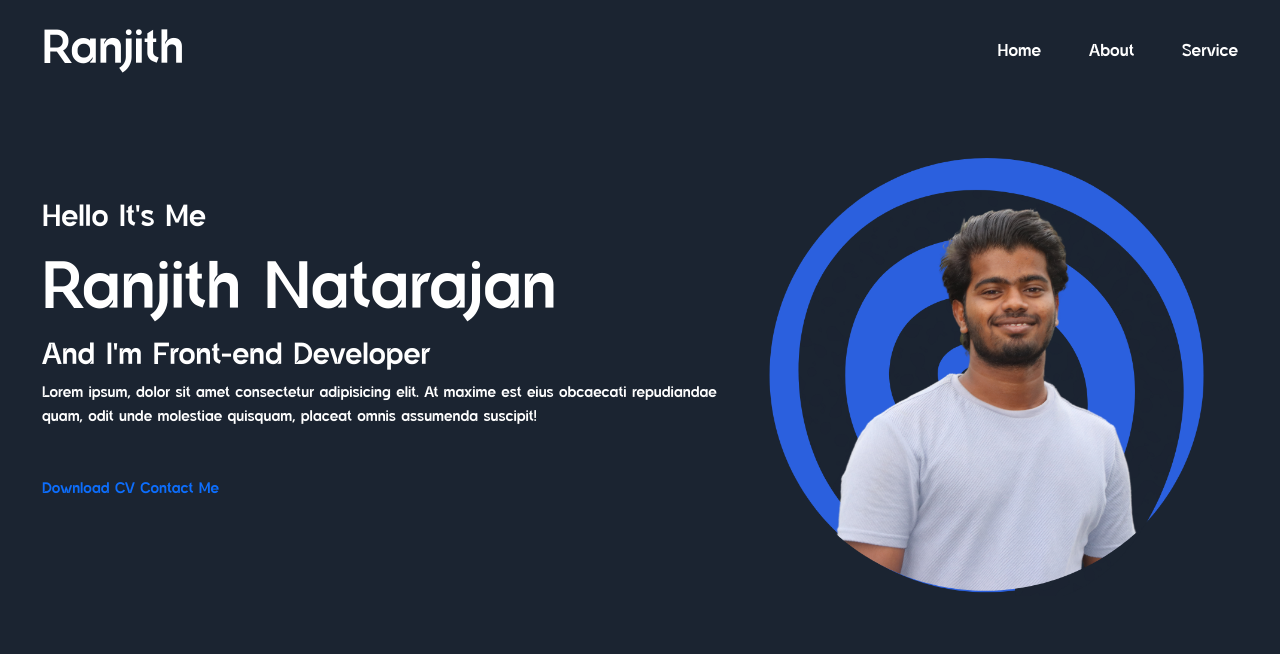
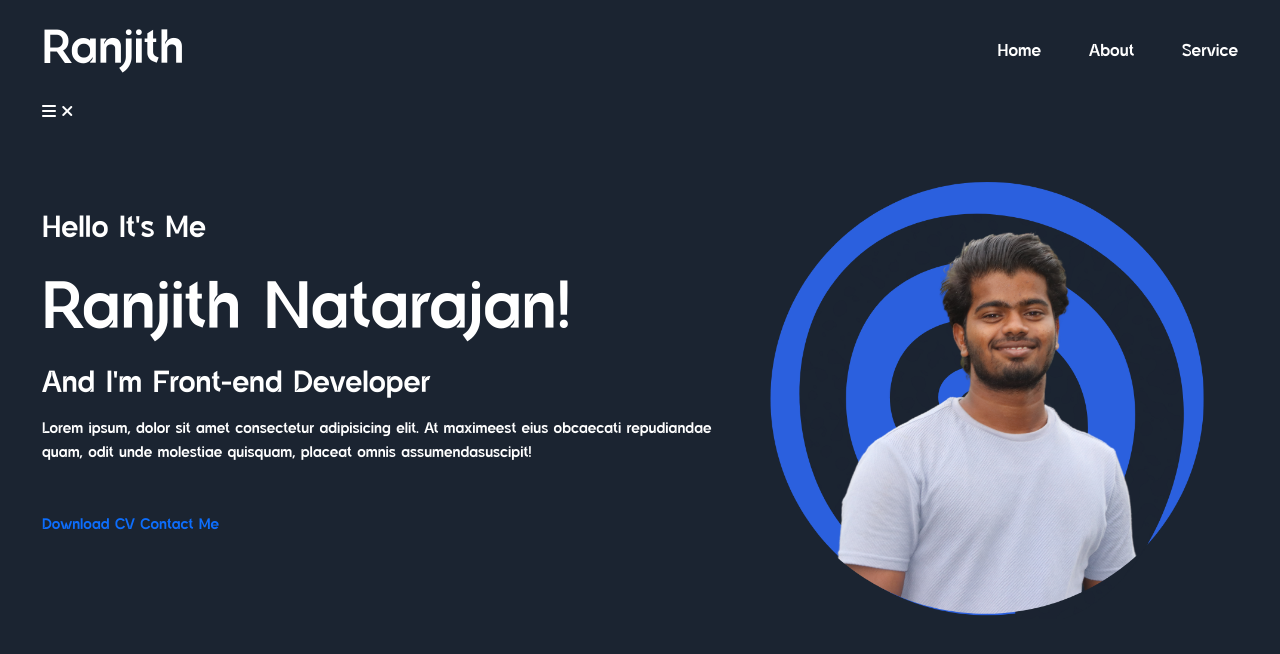
Before and after one commit to Ranjith1110/ranjith-portfolio, a plain HTML site: page index.html in a window 1280 px wide. Drawn offline with nearby package versions, Linux system fonts and the light colour scheme.

Commit message:
index.html

```diff
--- a/index.html
+++ b/index.html
@@ -9,7 +9,9 @@
     <link href="https://cdn.jsdelivr.net/npm/bootstrap@5.0.2/dist/css/bootstrap.min.css" rel="stylesheet">
     <!-- External CSS -->
     <link rel="stylesheet" href="./assets/css/style.css">
-    <!-- AOS Animation CDN -->
+    <!-- Font Awesome CDN -->
+    <link rel="stylesheet" href="https://cdnjs.cloudflare.com/ajax/libs/font-awesome/6.6.0/css/all.min.css" />
+    <!-- AOS CDN -->
     <link href="https://unpkg.com/aos@2.3.1/dist/aos.css" rel="stylesheet">
 </head>
 
@@ -30,35 +32,53 @@
     <!-- Home start -->
     <section id="home">
         <div class="container-fluid">
-            <div class="d-flex justify-content-between align-items-center">
-                <div class="content">
+            <i id="bar" class="fa-solid fa-bars"></i>
+            <i id="close" class="fas fa-times"></i>
+            <div class="d-flex justify-content-between align-items-center gap-2 home">
+                <div class="content" data-aos="fade-up" data-aos-duration="2000">
                     <h2>Hello It's Me</h2>
-                    <h1>Ranjith Natarajan</h1>
+                    <h1 class="my-3">Ranjith Natarajan!</h1>
                     <h2>And I'm Front-end Developer</h2>
-                    <p><span>Lorem ipsum, dolor sit amet consectetur adipisicing elit. At maxime</span>
-                        <span>est eius obcaecati repudiandae quam, odit unde molestiae quisquam, placeat omnis assumenda
-                            suscipit!</span>
+                    <p class="mt-3">Lorem ipsum, dolor sit amet consectetur adipisicing elit. At maximeest eius
+                        obcaecati repudiandae quam, odit unde molestiae quisquam, placeat omnis assumendasuscipit!
                     </p>
                     <div class="mt-5">
                         <a href="#">Download CV</a>
                         <a href="#">Contact Me</a>
                     </div>
                 </div>
-                <div>
+                <div data-aos="fade-left" data-aos-duration="2000">
                     <img class="img-fluid" src="./assets/images/RanjithPortfolioImg.png" alt="Portfolio-Pic">
                 </div>
             </div>
         </div>
     </section>
 
+    <section id="hi"></section>
+
     <script>
-        AOS.init();
+        document.addEventListener("DOMContentLoaded", function () {
+            const sidebar = document.querySelector(".navbar");
+            const bar = document.getElementById("bar");
+            const close = document.getElementById("close");
+
+            bar.addEventListener("click", function () {
+                navbar.classList.add("active");
+            });
+
+            close.addEventListener("click", function () {
+                navbar.classList.remove("active");
+            });
+        });
     </script>
 
     <!-- External JS -->
     <script src="./assets/js/script.js"></script>
     <!-- AOS Animation CDN -->
     <script src="https://unpkg.com/aos@2.3.1/dist/aos.js"></script>
+    <script>
+        AOS.init();
+    </script>
 </body>
 
 </html>
```
